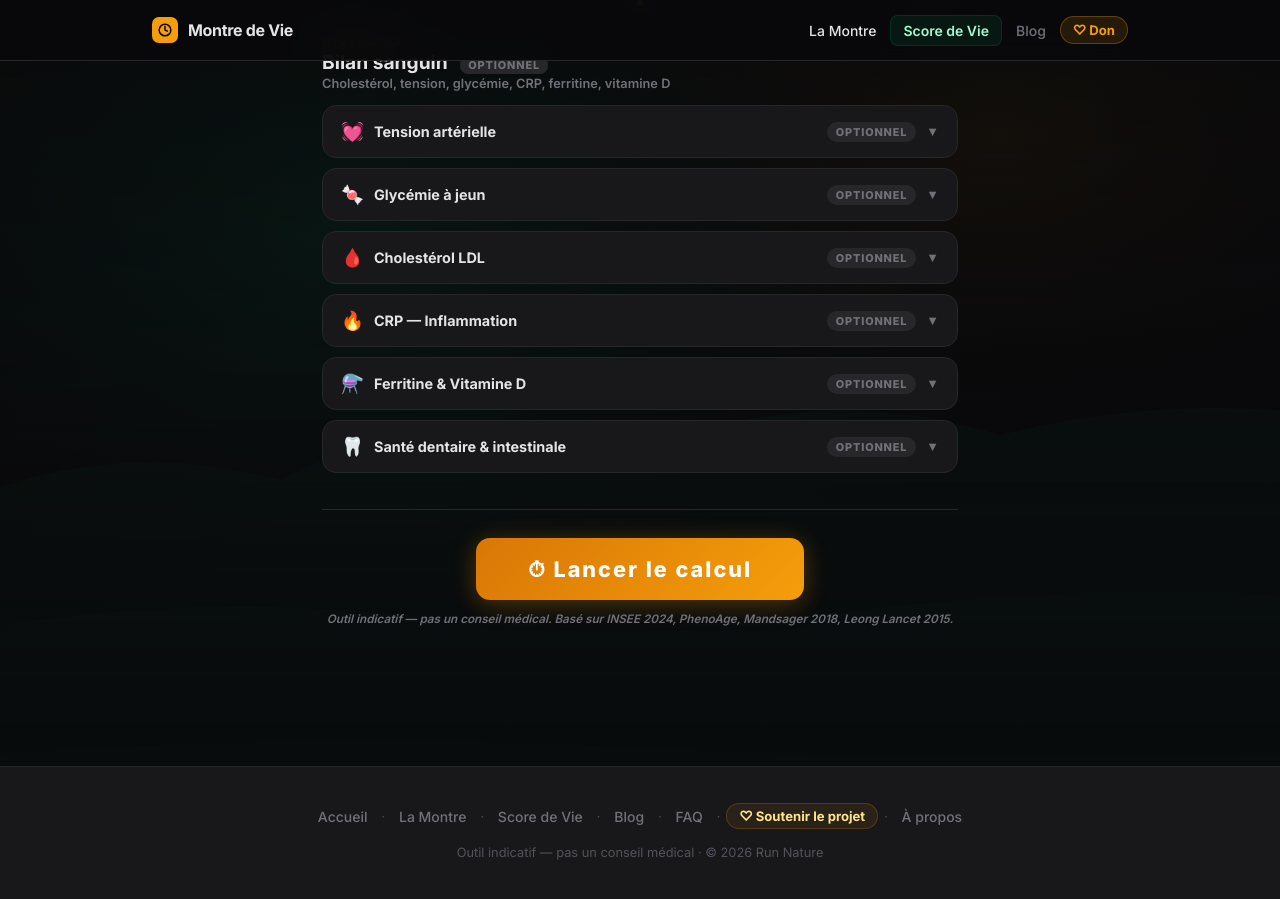
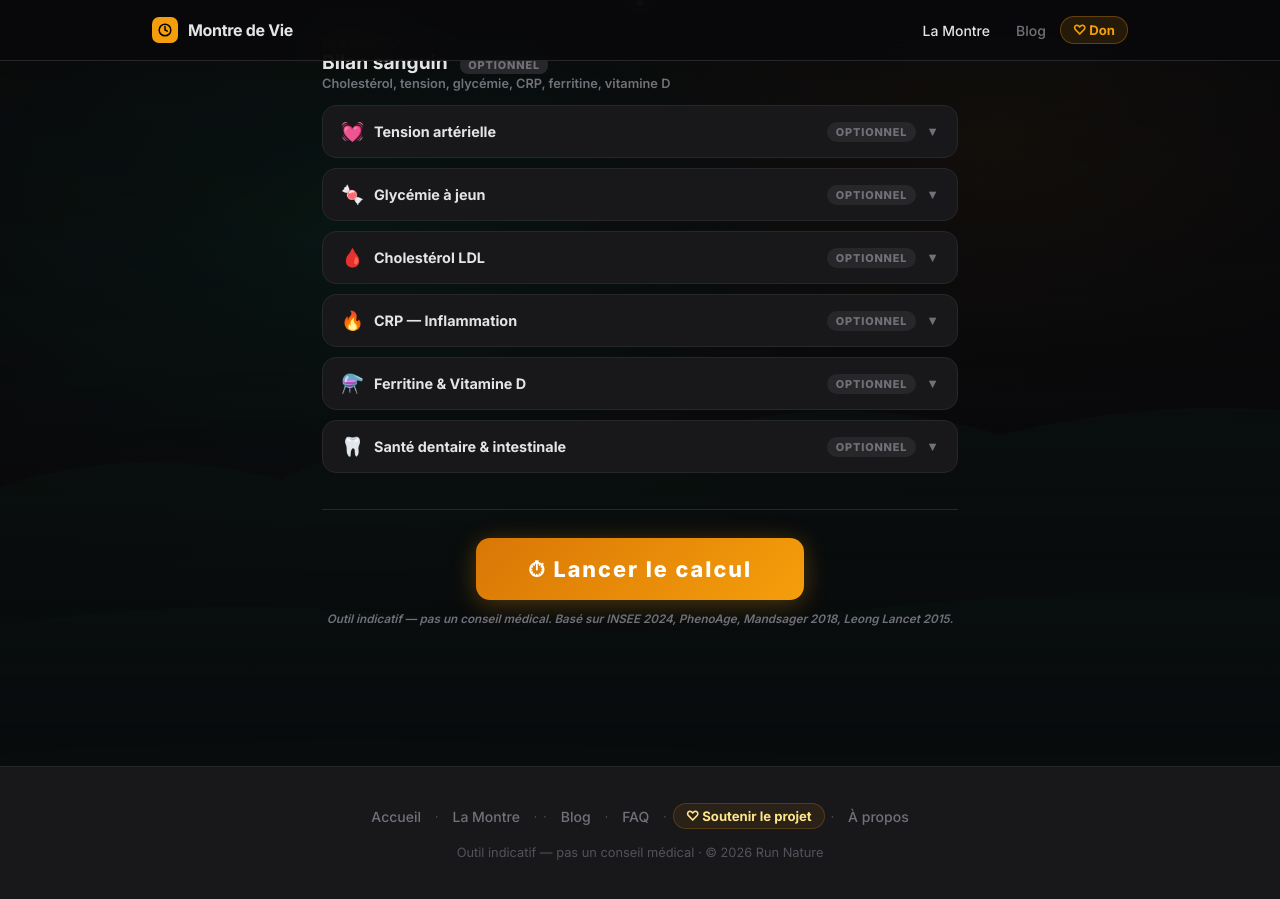
Before and after one commit to SebRunNature/memento-mori, a Jekyll site: the page montre/index.html, which Jekyll copies as it is, in a window 1280 px wide and 900 px high, scrolled down 1433 px. Built offline with Jekyll 4.4.1, drawn with Linux system fonts in a browser that asks for light colours.

Commit message:
Update index.html

```diff
--- a/montre/index.html
+++ b/montre/index.html
@@ -217,7 +217,7 @@ input[type=number]::placeholder{color:var(--muted)}
 <div class="bg"><svg viewBox="0 0 1440 900" xmlns="http://www.w3.org/2000/svg" preserveAspectRatio="xMidYMid slice"><defs><radialGradient id="g1" cx="30%" cy="25%" r="50%"><stop offset="0%" stop-color="#009862" stop-opacity=".12"/><stop offset="100%" stop-color="#09090b" stop-opacity="0"/></radialGradient><radialGradient id="g2" cx="75%" cy="15%" r="40%"><stop offset="0%" stop-color="#f59e0b" stop-opacity=".06"/><stop offset="100%" stop-color="#09090b" stop-opacity="0"/></radialGradient></defs><rect width="1440" height="900" fill="#09090b"/><rect width="1440" height="900" fill="url(#g1)"/><rect width="1440" height="900" fill="url(#g2)"/><path d="M0,520 Q180,430 360,480 Q540,390 720,450 Q900,380 1080,435 Q1260,390 1440,420 L1440,900 L0,900 Z" fill="#009862" opacity=".04"/><path d="M0,640 Q240,590 480,615 Q720,640 960,608 Q1200,580 1440,600 L1440,900 L0,900 Z" fill="#006b44" opacity=".06"/><path d="M0,760 Q360,730 720,748 Q1080,766 1440,750 L1440,900 L0,900 Z" fill="#006b44" opacity=".08"/></svg></div>
 <div class="bg-overlay"></div>
 <!-- NAV -->
-<nav class="site-nav"><div class="site-nav-inner"><a class="nav-brand" href="/"><div class="nav-brand-icon"><svg viewBox="0 0 24 24" fill="none" stroke="currentColor" stroke-width="2.5" stroke-linecap="round" stroke-linejoin="round"><circle cx="12" cy="12" r="10"/><polyline points="12 6 12 12 16 14"/></svg></div>Montre de Vie</a><div class="nav-links"><a href="/montre/" class="nav-link active">La Montre</a><a href="/score/" class="nav-link nav-link-score">Score de Vie</a><a href="/blog/" class="nav-link">Blog</a><a href="/don/" class="nav-link-don">♡ Don</a></div></div></nav>
+<nav class="site-nav"><div class="site-nav-inner"><a class="nav-brand" href="/"><div class="nav-brand-icon"><svg viewBox="0 0 24 24" fill="none" stroke="currentColor" stroke-width="2.5" stroke-linecap="round" stroke-linejoin="round"><circle cx="12" cy="12" r="10"/><polyline points="12 6 12 12 16 14"/></svg></div>Montre de Vie</a><div class="nav-links"><a href="/montre/" class="nav-link active">La Montre</a><a href="/blog/" class="nav-link">Blog</a><a href="/don/" class="nav-link-don">♡ Don</a></div></div></nav>
 <!-- APP -->
 <div id="app">
 <!-- SETUP -->
@@ -415,7 +415,7 @@ input[type=number]::placeholder{color:var(--muted)}
 </div>
 
 <!-- FOOTER -->
-<footer class="site-footer"><div class="site-footer-inner"><div class="footer-links"><a class="footer-link" href="/">Accueil</a><span class="footer-sep">·</span><a class="footer-link" href="/montre/">La Montre</a><span class="footer-sep">·</span><a class="footer-link" href="/score/">Score de Vie</a><span class="footer-sep">·</span><a class="footer-link" href="/blog/">Blog</a><span class="footer-sep">·</span><a class="footer-link" href="/faq/">FAQ</a><span class="footer-sep">·</span><a class="footer-link-don" href="/don/">♡ Soutenir le projet</a><span class="footer-sep">·</span><a class="footer-link" href="/apropos/">À propos</a></div><p class="footer-copy">Outil indicatif — pas un conseil médical · © 2026 <a href="https://run-nature.com" target="_blank">Run Nature</a></p></div></footer>
+<footer class="site-footer"><div class="site-footer-inner"><div class="footer-links"><a class="footer-link" href="/">Accueil</a><span class="footer-sep">·</span><a class="footer-link" href="/montre/">La Montre</a><span class="footer-sep">·</span><span class="footer-sep">·</span><a class="footer-link" href="/blog/">Blog</a><span class="footer-sep">·</span><a class="footer-link" href="/faq/">FAQ</a><span class="footer-sep">·</span><a class="footer-link-don" href="/don/">♡ Soutenir le projet</a><span class="footer-sep">·</span><a class="footer-link" href="/apropos/">À propos</a></div><p class="footer-copy">Outil indicatif — pas un conseil médical · © 2026 <a href="https://run-nature.com" target="_blank">Run Nature</a></p></div></footer>
 <script>
 'use strict';
 const D = {};
```
